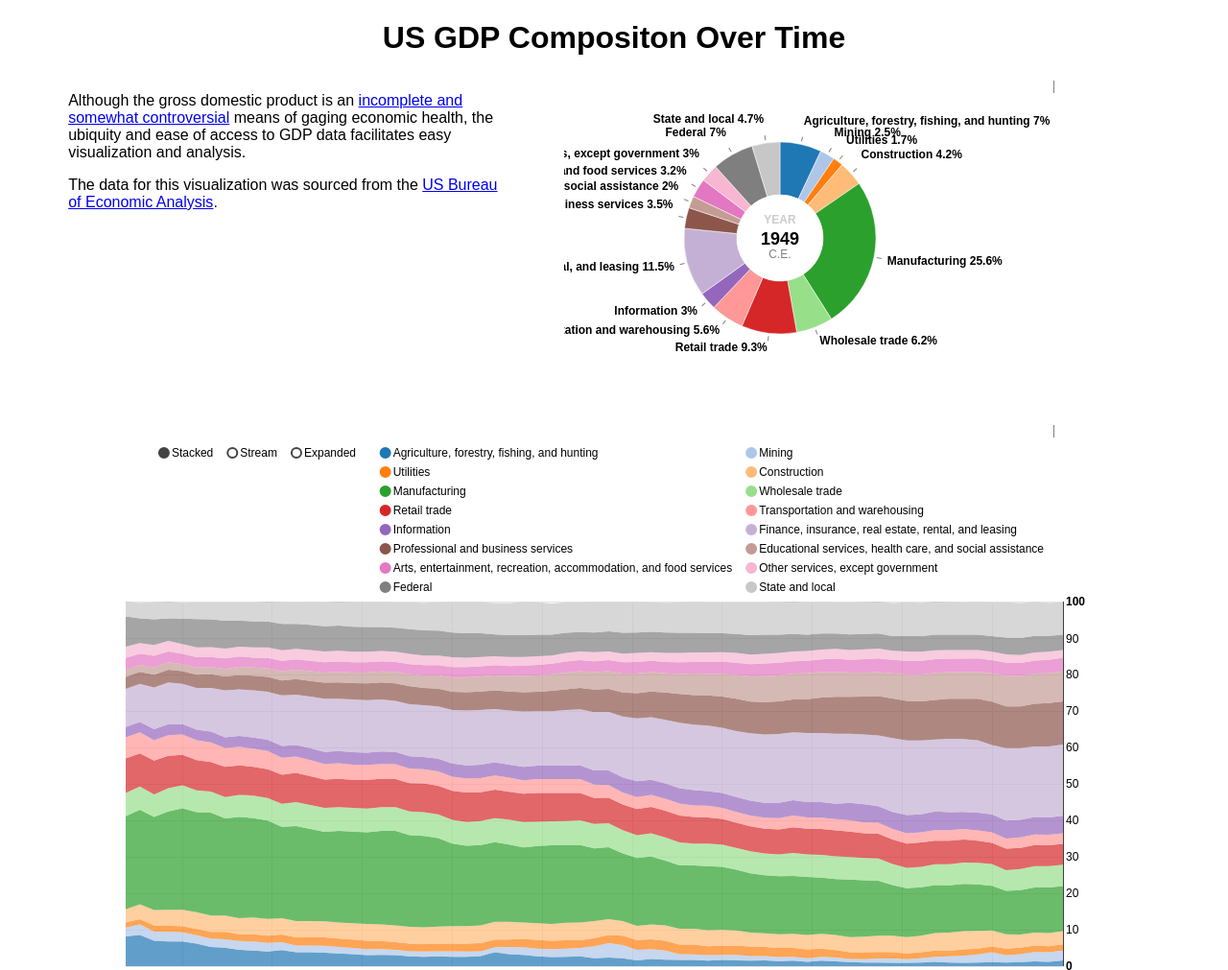
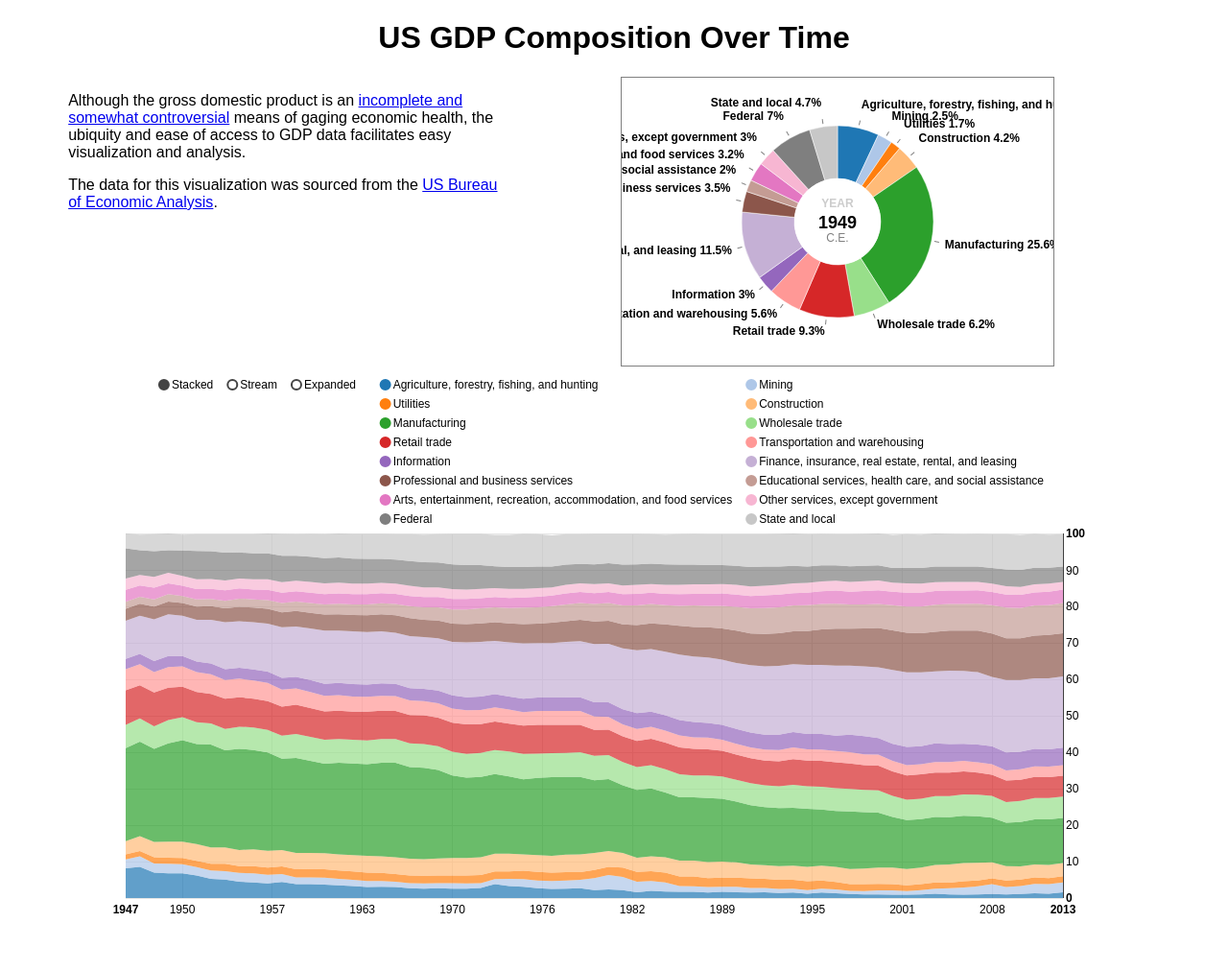
Before and after one commit to carlschroedl/gdp_composition, a plain HTML site: page index.html in a window 1280 px wide. Shown: the top 1011 px of the page at 96% size. Drawn offline with Linux system fonts and the light colour scheme.

Commit message:
Style tweaks, spellign erorr

```diff
--- a/index.html
+++ b/index.html
@@ -21,7 +21,7 @@
  </head>
  <body>
 
-<h1 style="text-align:center;">US GDP Compositon Over Time</h1>
+<h1 style="text-align:center;">US GDP Composition Over Time</h1>
 <div style="margin-left:5%; margin-right:5%;">
 	<div>
 	<div class="inline-block" style="width: 40%; margin-right: 5%;vertical-align:top;">
@@ -31,7 +31,7 @@
 		</p>
 	</div>
 	<div class="inline-block" style="width: 45%; text-align:right;">
- 		<span id="easy-as-pie-chart"></span>
+ 		<div id="easy-as-pie-chart" style="margin-left:auto"></div>
 	</div>
 </div>
  <div id="stacked-area-chart">
```
